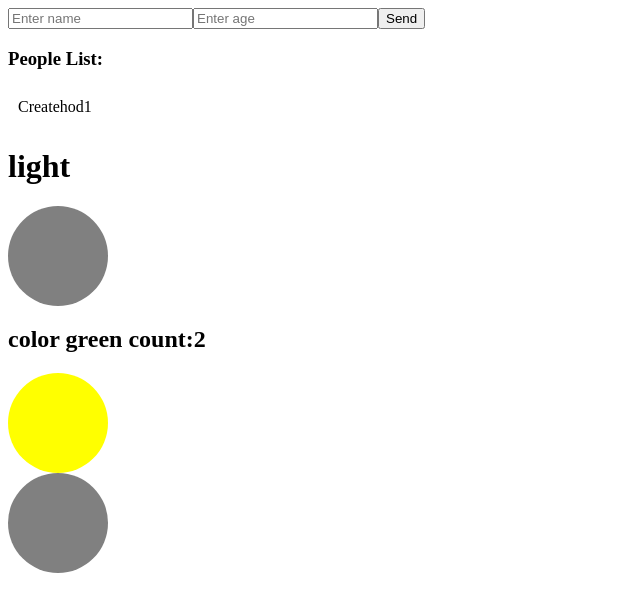
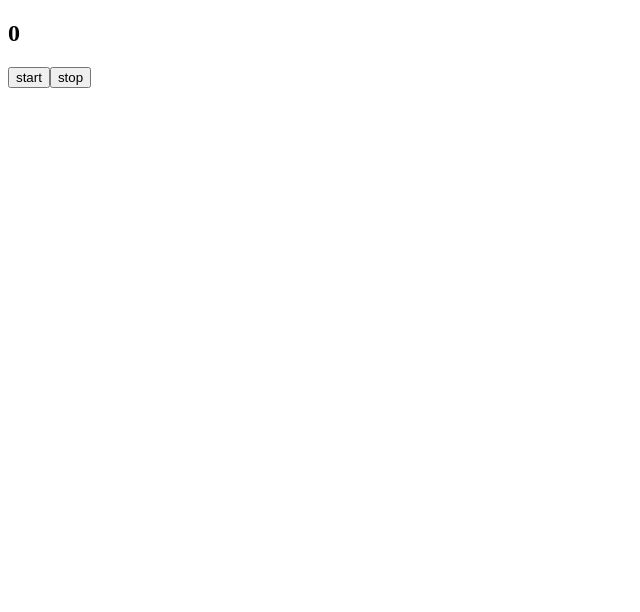
Before and after one commit to anandhuc1666/light, a React (Vite) app: page /page in a window 1280 px wide. Shown: the top 612 px of the page, without its empty margins (0-640 px from the left). Built offline with nearby package versions, Linux system fonts and the light colour scheme.

Commit message:
BuildCode

```diff
--- a/src/App.jsx
+++ b/src/App.jsx
@@ -33,9 +33,10 @@ import { TextContext } from './PassData/CreateContext'
 import Pass1 from './PassData/Pass1'
 import Pass2 from './PassData/Pass2'
 import { TimerCount } from './Timer/Timer3'
+import FirstCount from './TimeCount/FirstCount'
 
 function App() {
-  const [text,setText]=useState('')
+  // const [text,setText]=useState('')
   return (
     <div>
       {/* <Routes>
@@ -68,16 +69,16 @@ function App() {
 
 {/* <AppEmage/>
 <Todo/> */}
-<CountMul/>
+{/* <CountMul/>
 <NewTheme/>
-<Colorlight/>
-<TimerCount/>
-<TextContext.Provider value={{text,setText}}>
+<Colorlight/> */}
+<FirstCount/>
+{/* <TextContext.Provider value={{text,setText}}>
   <Routes>
   <Route path='/' element={<Pass2/>}/>
   <Route path='/Pass1' element={<Pass1/>}/>
 </Routes>
-</TextContext.Provider>
+</TextContext.Provider> */}
 
 
     </div>
--- a/src/TimeCount/FirstCount.jsx
+++ b/src/TimeCount/FirstCount.jsx
@@ -5,19 +5,18 @@ function FirstCount() {
     const [count, setCount] = useState(0)
     let newTimer = useRef(null)
     const handle = () => {
-        newTimer = setInterval(() => {
-            setCount((pre) => {
-                pre + 1
-            })
+        newTimer.current = setInterval(() => {
+            setCount((pre) => pre === 10 ? 10 : pre + 1)
         }, 1000)
     }
-const stop =()=>{
-    clearInterval(newTimer)
-}
+    const stop = () => {
+        clearInterval(newTimer.current)
+    }
 
     return (
         <div>
-            <h2>{count}</h2>
+            <h2>{count === 10 ? null : count}</h2>
+            <p>{count===10 ? `number is full: ${count}` : null}</p>
             <button onClick={handle}>start</button>
             <button onClick={stop}>stop</button>
         </div>
```
